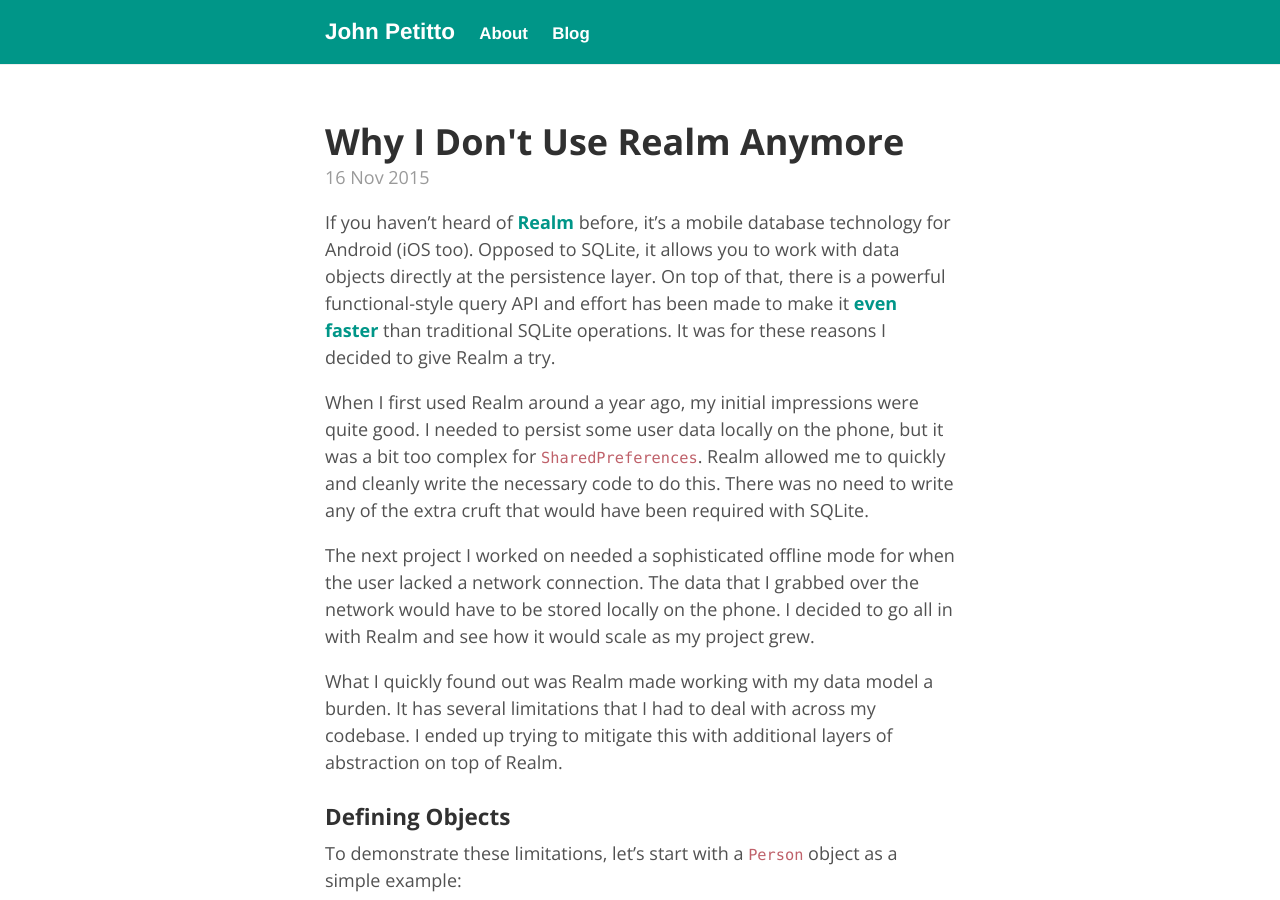
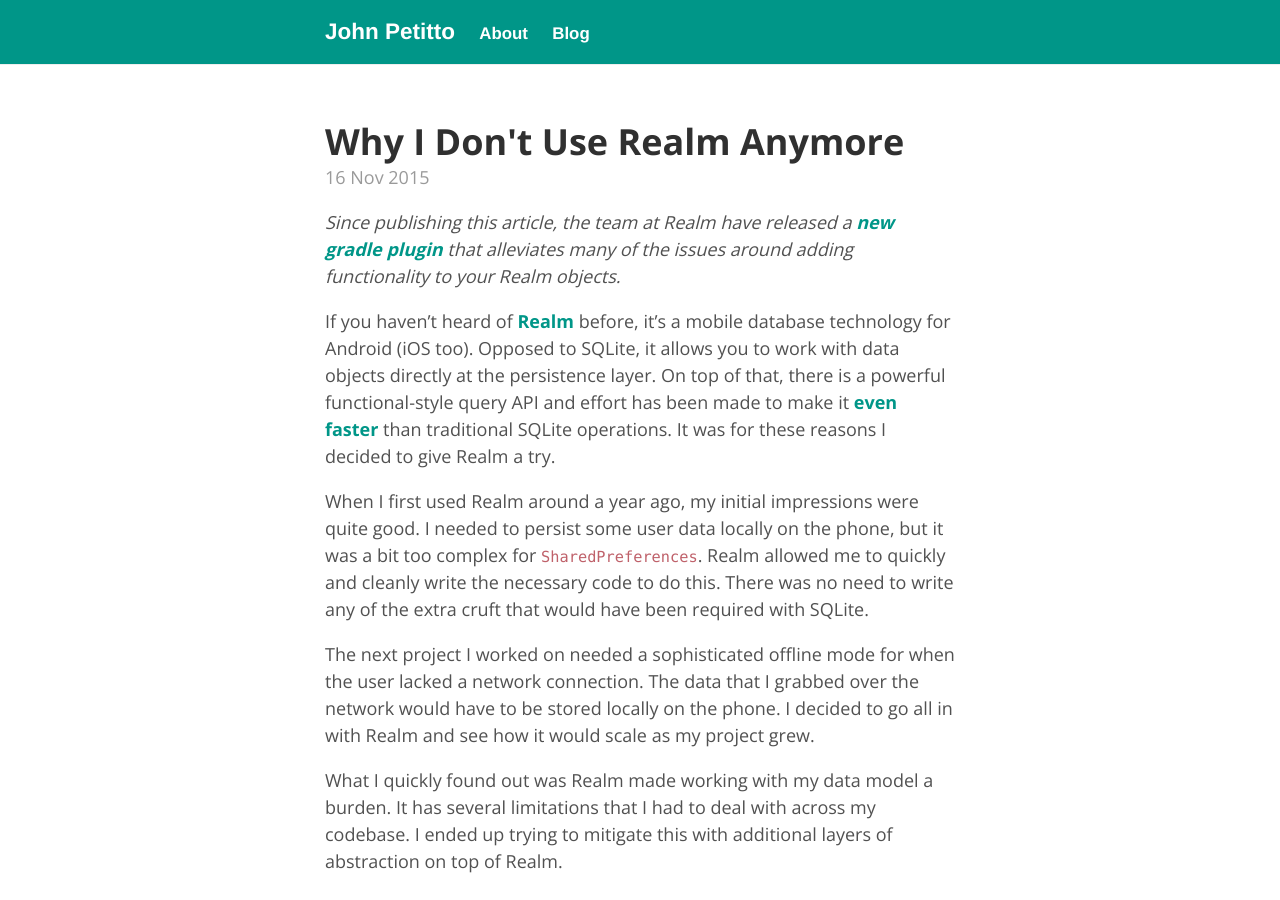
Before and after one commit to jpetitto/jpetitto.github.io, a Jekyll site: the page built from _posts/2015-11-16-realm.md, in a window 1280 px wide and 900 px high. Built offline with Jekyll 4.4.1, drawn with Linux system fonts in a browser that asks for light colours; comment, search, counter and statistics services are not loaded.

Commit message:
Add note about new plugin in Realm article

```diff
--- a/_posts/2015-11-16-realm.md
+++ b/_posts/2015-11-16-realm.md
@@ -4,6 +4,8 @@
 comments: true
 permalink: no-more-realm
 ---
+
+*Since publishing this article, the team at Realm have released a [new gradle plugin](https://realm.io/news/android-installation-change/) that alleviates many of the issues around adding functionality to your Realm objects.*
 
 <!-- excerpt.start -->If you haven't heard of [Realm](https://realm.io/) before, it's a mobile database technology for Android (iOS too). Opposed to SQLite, it allows you to work with data objects directly at the persistence layer. On top of that, there is a powerful functional-style query API and effort has been made to make it [even faster](https://realm.io/assets/benchmarks-android/benchmarks-android.001.png) than traditional SQLite operations. It was for these reasons I decided to give Realm a try.
 
```
